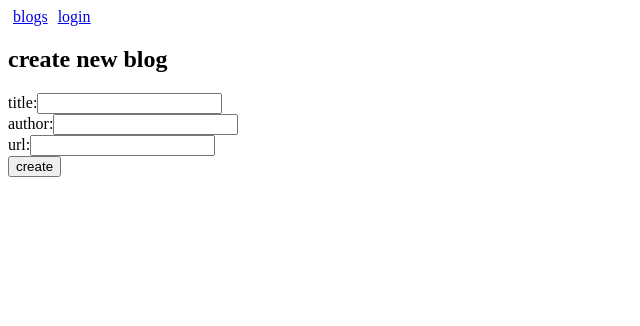
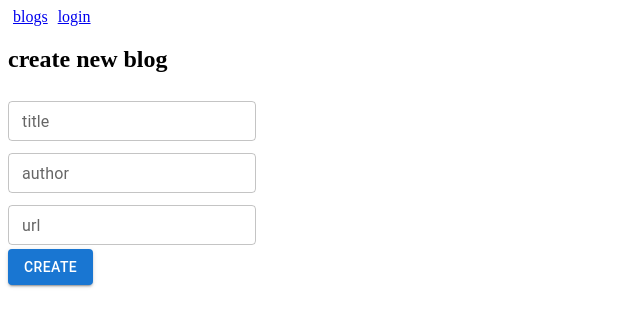
Before and after one commit to a-kuzmych/full-stack-open, a React (Vite) app in the folder part5/bloglist-frontend/: page /create in a window 1280 px wide. Shown: the top 326 px of the page, without its empty margins (0-640 px from the left). Built offline with nearby package versions, Linux system fonts and the light colour scheme; no server answers.

Commit message:
complete exercise 5.29

```diff
--- a/part5/bloglist-frontend/package.json
+++ b/part5/bloglist-frontend/package.json
@@ -11,6 +11,9 @@
     "preview": "vite preview"
   },
   "dependencies": {
+    "@emotion/react": "^11.14.0",
+    "@emotion/styled": "^11.14.1",
+    "@mui/material": "^9.4.0",
     "axios": "^1.9.0",
     "react": "^19.1.0",
     "react-dom": "^19.1.0",
--- a/part5/bloglist-frontend/src/components/BlogForm.jsx
+++ b/part5/bloglist-frontend/src/components/BlogForm.jsx
@@ -1,5 +1,6 @@
 import { useState } from 'react'
 import { useNavigate } from 'react-router-dom'
+import { TextField, Button } from '@mui/material'
 
 const BlogForm = ({ createBlog }) => {
   const [title, setTitle] = useState('')
@@ -26,37 +27,33 @@ const BlogForm = ({ createBlog }) => {
     <div>
       <h2>create new blog</h2>
       <form onSubmit={addBlog}>
-        <div>
-          <label>
-            title:
-            <input
-              type="text"
+        <TextField
+          label="title"
           value={title}
           onChange={(e) => setTitle(e.target.value)}
+          margin="dense"
+          size="small"
         />
-          </label>
-        </div>
-        <div>
-          <label>
-            author:
-            <input
-              type="text"
+        <br />
+        <TextField
+          label="author"
           value={author}
           onChange={(e) => setAuthor(e.target.value)}
+          margin="dense"
+          size="small"
         />
-          </label>
-        </div>
-        <div>
-          <label>
-            url:
-            <input
-              type="text"
+        <br />
+        <TextField
+          label="url"
           value={url}
           onChange={(e) => setUrl(e.target.value)}
+          margin="dense"
+          size="small"
         />
-          </label>
-        </div>
-        <button type="submit">create</button>
+        <br />
+        <Button type="submit" variant="contained" color="primary">
+          create
+        </Button>
       </form>
     </div>
   )
--- a/part5/bloglist-frontend/src/components/LoginForm.jsx
+++ b/part5/bloglist-frontend/src/components/LoginForm.jsx
@@ -1,4 +1,5 @@
 import Notification from './Notification'
+import { TextField, Button } from '@mui/material'
 
 const LoginForm = ({
   handleSubmit,
@@ -13,27 +14,26 @@ const LoginForm = ({
       <h2>Log in to application</h2>
       <Notification message={notification.message} type={notification.type} />
       <form onSubmit={handleSubmit}>
-        <div>
-          <label>
-            username
-            <input
-              type="text"
+        <TextField
+          variant="standard"
+          label="username"
           value={username}
           onChange={handleUsernameChange}
+          margin="normal"
         />
-          </label>
-        </div>
-        <div>
-          <label>
-            password
-            <input
+        <br />
+        <TextField
+          variant="standard"
+          label="password"
           type="password"
           value={password}
           onChange={handlePasswordChange}
+          margin="normal"
         />
-          </label>
-        </div>
-        <button type="submit">login</button>
+        <br />
+        <Button type="submit" variant="contained" color="primary">
+          login
+        </Button>
       </form>
     </div>
   )
```
Also changed, not shown: 1 other file (tests, documents, lock files or other folders). Lines whose indentation alone changed are shown as unchanged.
